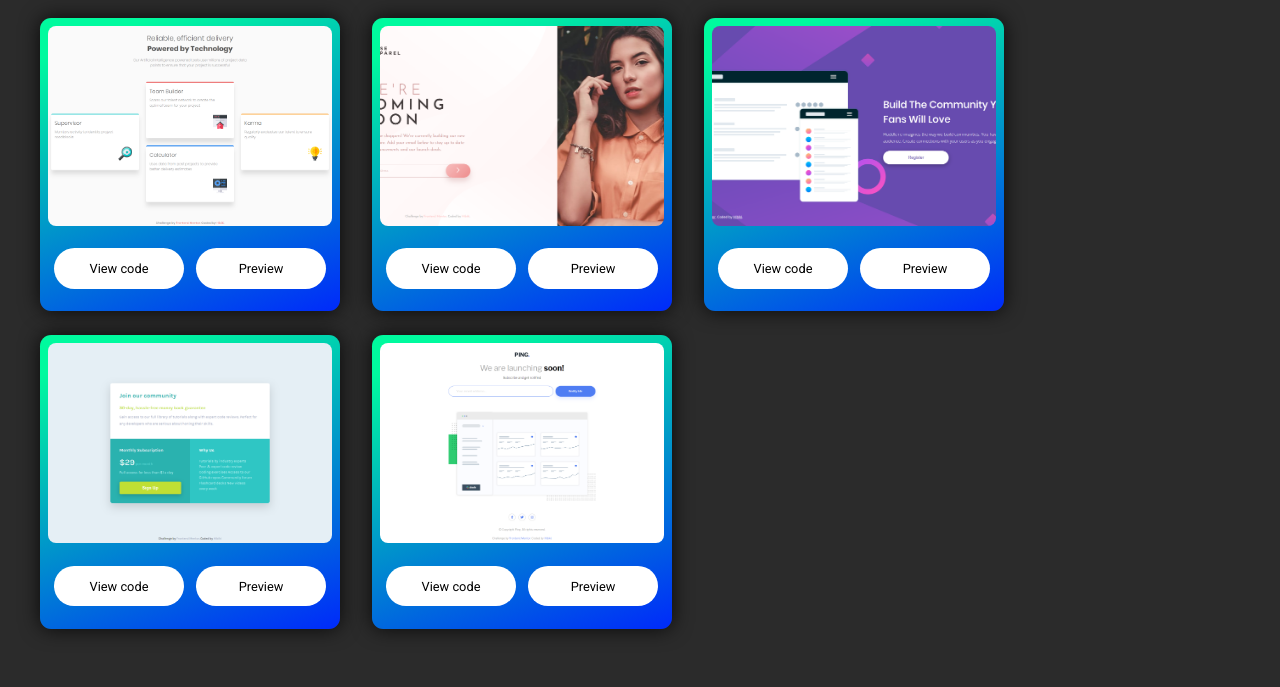
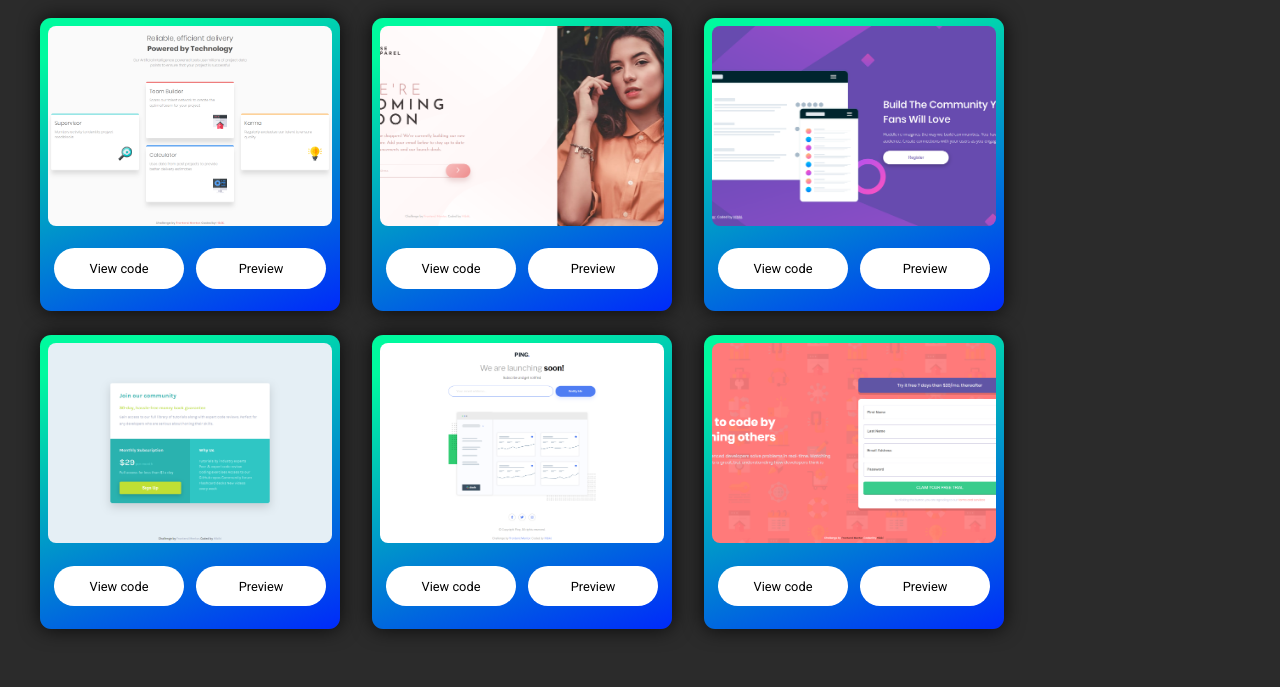
Before and after one commit to 1Hibiki1/Front-End-Challenges, a plain HTML site: page index.html in a window 1280 px wide. Shown: the part 175-862 px from the top of the page. Drawn offline with Linux system fonts and the light colour scheme.

Commit message:
Add files via upload

```diff
--- a/css/main.scss
+++ b/css/main.scss
@@ -159,6 +159,10 @@ h3{
                     background: url(../images/ping-coming-soon-page.png) no-repeat center center;
                     background-size: cover;
                 }
+                .card__proj-prvw-icsf{
+                    background: url(../images/intro-component-signup-form.png) no-repeat center center;
+                    background-size: cover;
+                }
                 //-------------------
             }
         }
--- a/index.html
+++ b/index.html
@@ -71,6 +71,16 @@
                     </div>
                 </a>
 
+                <a href="Newbie Challenges/intro-component-signup-form/index.html" target="_blank">
+                    <div class="card">
+                        <div class="card__proj-prvw card__proj-prvw-icsf"></div>
+                        <div class="card__desc">
+                            <a href="https://github.com/1Hibiki1/Front-End-Challenges/tree/master/Newbie Challenges/intro-component-signup-form/" target="_blank" class="proj-link">View code</a>
+                            <a href="Newbie Challenges/intro-component-signup-form/index.html" target="_blank" class="proj-link">Preview</a>
+                        </div>
+                    </div>
+                </a>
+
             </section>
 
         </main>
```
Also changed, not shown: css/main.css, images/intro-component-signup-form.png (added), 1 other file.
